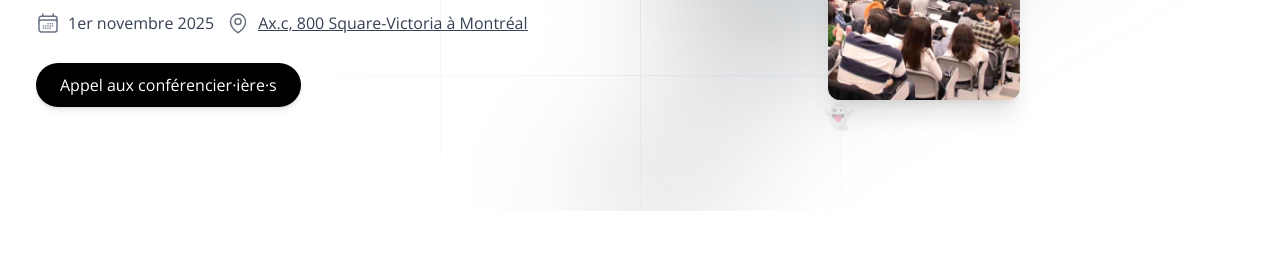
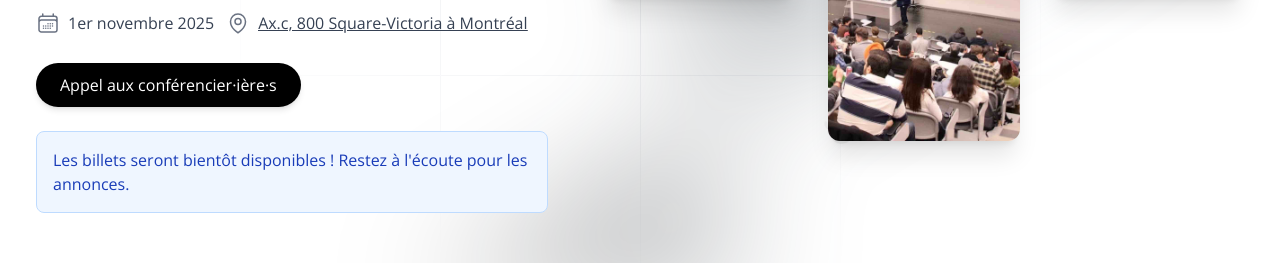
Before and after one commit to AndroidMontreal/DevFest2025, a Next.js app: page /fr in a window 1280 px wide. Shown: the part 820-1083 px from the top of the page. Built offline with nearby package versions, Linux system fonts and the light colour scheme; no server answers.

Commit message:
Add tickets will be available soon

```diff
--- a/src/components/sections/EventHeader.js
+++ b/src/components/sections/EventHeader.js
@@ -93,6 +93,12 @@ const EventHeader = () => {
               label={t('buttonText')}
             />
 
+            <div className="mt-4 p-4 bg-blue-50 border border-blue-200 rounded-lg">
+              <p className="text-blue-800 font-medium">
+                {t('ticketAnnouncement')}
+              </p>
+            </div>
+
           </div>
 
           {/* Right Image Grid Section */}
--- a/src/locales/en/event.json
+++ b/src/locales/en/event.json
@@ -9,5 +9,6 @@
   "locationLink": "https://espaceaxc.com/en/",
   "imageUrl": "/images/logo/hero.png",
   "buttonText": "Call for Speakers",
-  "buttonLink": "https://www.papercall.io/df-mtl-2025"
+  "buttonLink": "https://www.papercall.io/df-mtl-2025",
+  "ticketAnnouncement": "Tickets will be available soon! Stay tuned for announcements."
 }
--- a/src/locales/fr/event.json
+++ b/src/locales/fr/event.json
@@ -9,5 +9,6 @@
   "locationLink": "https://espaceaxc.com/",
   "imageUrl": "/images/logo/hero.png",
   "buttonText": "Appel aux conférencier·ière·s",
-  "buttonLink": "https://www.papercall.io/df-mtl-2025"
+  "buttonLink": "https://www.papercall.io/df-mtl-2025",
+  "ticketAnnouncement": "Les billets seront bientôt disponibles ! Restez à l'écoute pour les annonces."
 }
```
